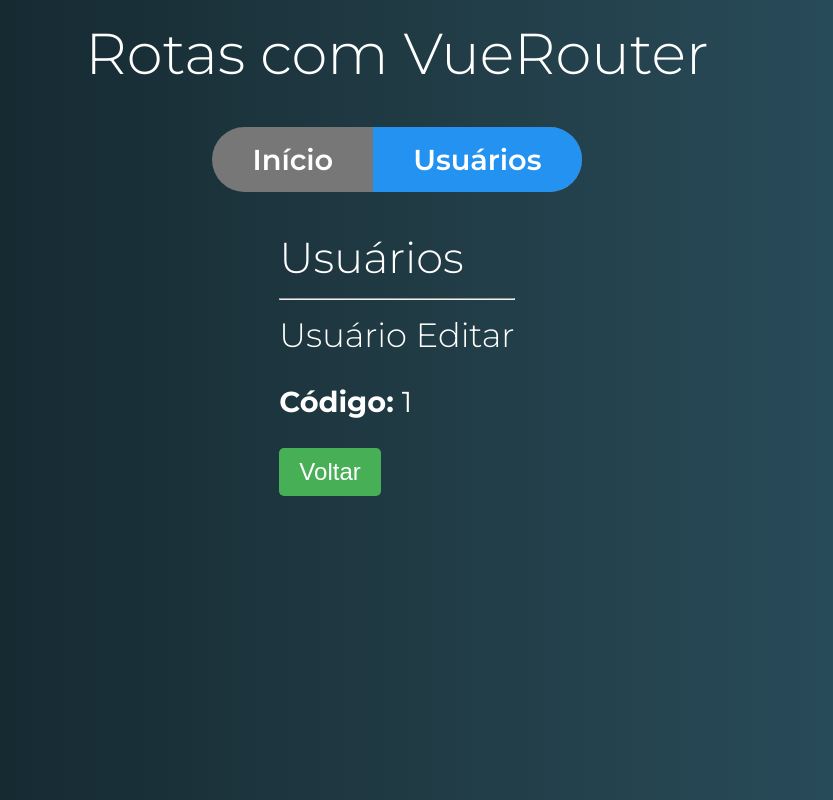
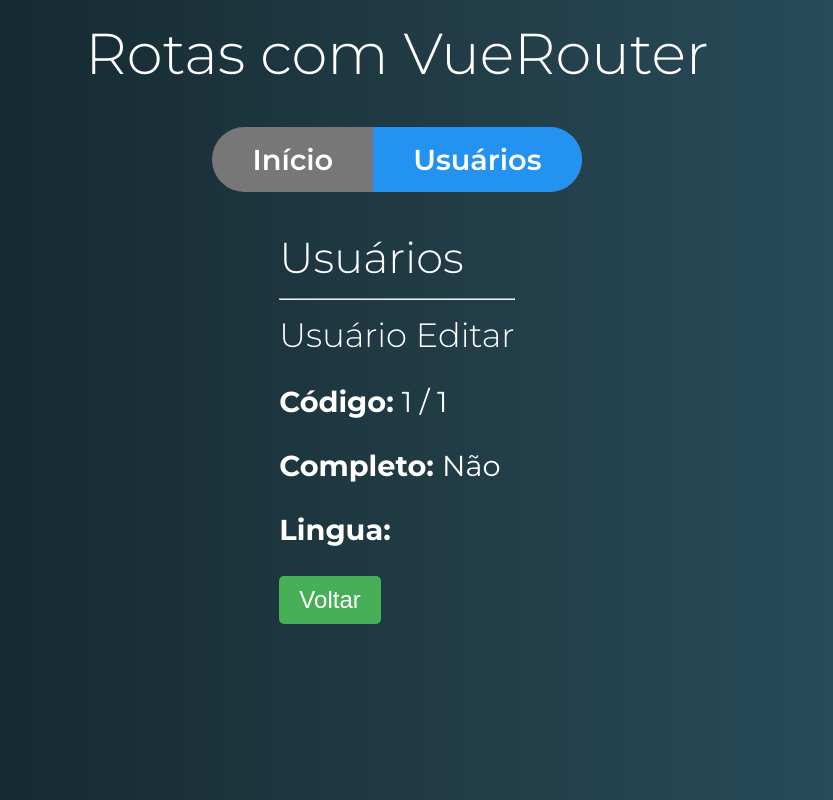
Before and after one commit to ViniciusTBednascki/CursoVuejs, a Vue app in the folder rotas/rotas-exercicios/: page /usuario/1/editar in a window 1280 px wide. Shown: the whole page, without its empty margins (243-1076 px from the left). Built offline with nearby package versions, Linux system fonts and the light colour scheme.

Commit message:
utilizando parâmetros da Query

```diff
--- a/rotas/rotas-exercicios/src/components/usuario/UsuarioDetalhe.vue
+++ b/rotas/rotas-exercicios/src/components/usuario/UsuarioDetalhe.vue
@@ -3,7 +3,7 @@
       <h3>Usuário Detalhe</h3>
       <p><strong>Código: </strong>{{id}}</p>
       <!-- :to="`/usuario/${id}/editar`" -->
-      <router-link tag="button" primario :to="{ name:'editarUsuario', params: {id}}">Editar</router-link>
+      <router-link tag="button" primario :to="{ name:'editarUsuario', params: {id}, query: {completo: true, lingua: 'pt-BR'}}">Editar</router-link>
   </div>
 </template>
 
--- a/rotas/rotas-exercicios/src/components/usuario/UsuarioEditar.vue
+++ b/rotas/rotas-exercicios/src/components/usuario/UsuarioEditar.vue
@@ -1,7 +1,9 @@
 <template>
   <div class="usuario-editar">
       <h3>Usuário Editar</h3>
-      <p><strong>Código: </strong>{{id}}</p>
+      <p><strong>Código: </strong>{{id}} / {{$route.params.id}}</p>
+      <p><strong>Completo: </strong>{{$route.query.completo ? 'Sim': 'Não'}}</p>
+      <p><strong>Lingua: </strong>{{$route.query.lingua}}</p>
   </div>
 </template>
 
```
